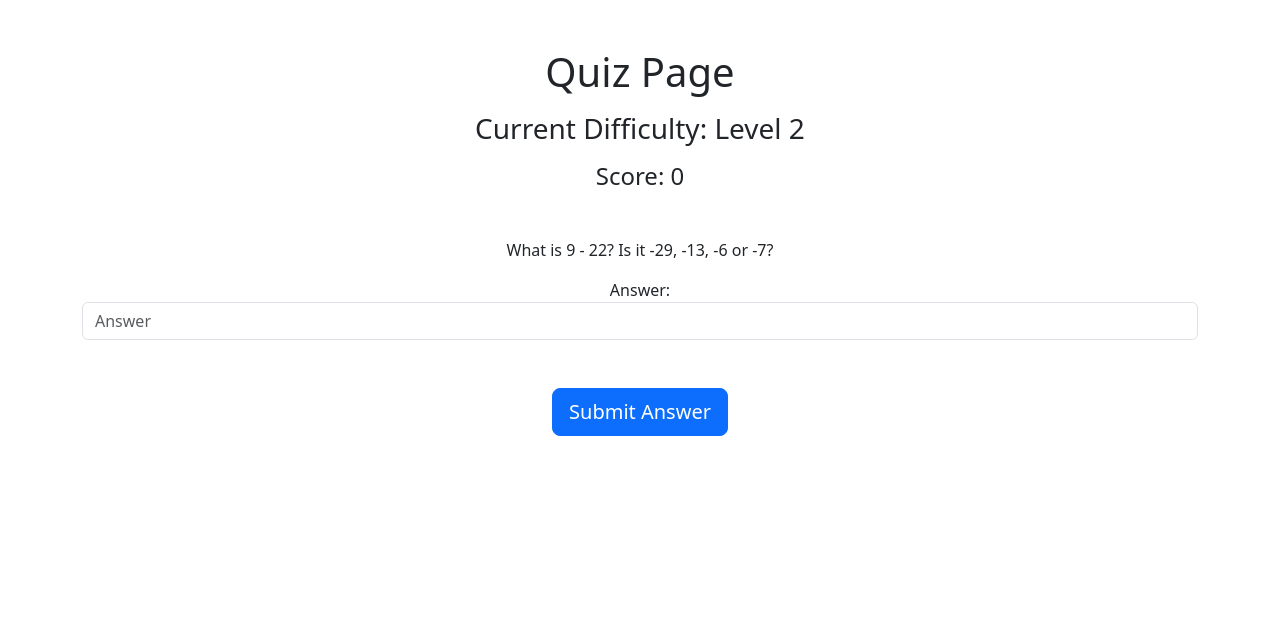
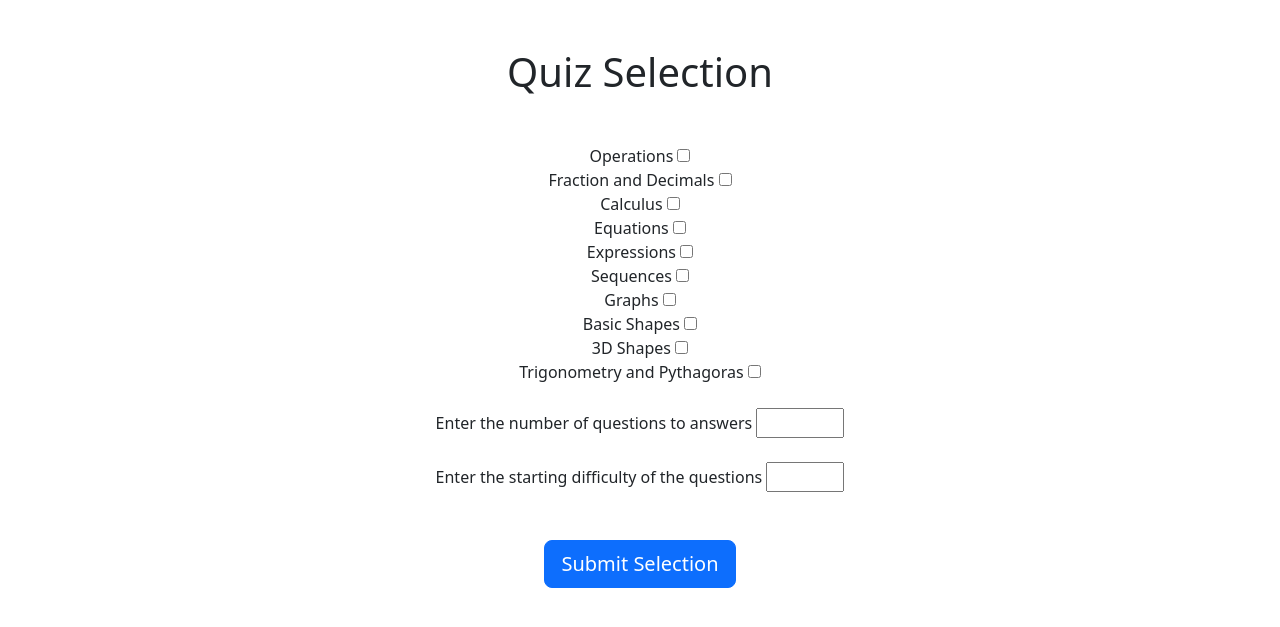
Before and after one commit to frhn13/MathsQuizProject, a Flask app: page / in a window 1280 px wide. Shown: the top 627 px of the page. Run offline with Flask 3, Linux system fonts and the light colour scheme.

Commit message:
Can do whole quiz online and can restart after finishing a quiz

```diff
--- a/main.py
+++ b/main.py
@@ -1,4 +1,5 @@
 from quiz import app
 
 if __name__ == "__main__":
+    print(app.url_map)
     app.run(debug=True)
--- a/quiz/QuizCode/quizCode.py
+++ b/quiz/QuizCode/quizCode.py
@@ -1,4 +1,7 @@
 import random
+
+def question_topic_selection():
+    pass
 
 def answer_generation(real_answer : int, difficulty_weighting : int, question_type : str):
     answers = []
@@ -25,9 +28,6 @@ def answer_generation(real_answer : int, difficulty_weighting : int, question_ty
             difficulty_weighting -= 5
 
     return answers, difficulty_weighting
-
-def answer_checking():
-    pass
 
 def operations_question_generation(entered_difficulty : int, question_types : list):
     # question_topic_chosen = random.choice(question_topics)
--- a/quiz/forms.py
+++ b/quiz/forms.py
@@ -16,7 +16,10 @@ class TopicsForm(FlaskForm):
     graphs = BooleanField(label="Graphs")
     basic_shapes = BooleanField(label="Basic Shapes")
     three_d_shapes = BooleanField(label="3D Shapes")
-    trigonometry = BooleanField(label="Trigonometry and Pythagoreas")
+    trigonometry = BooleanField(label="Trigonometry and Pythagoras")
     questions = IntegerField(label="Enter the number of questions to answers", validators=[DataRequired(), NumberRange(10, 50)])
     difficulty = IntegerField(label="Enter the starting difficulty of the questions", validators=[DataRequired(), NumberRange(1, 5)])
     submit = SubmitField(label="Submit Selection")
+
+class RestartForm(FlaskForm):
+    submit = SubmitField(label="Start New Quiz")
--- a/quiz/templates/quiz.html
+++ b/quiz/templates/quiz.html
@@ -4,10 +4,11 @@
 {% block content %}
 <div class="text-center mt-5">
    <h1>Quiz Page</h1>
-   <h3 class="mt-3">Current Difficulty: Level {{ current_difficulty }}</h3>
+   <h3 class="mt-5">Current Difficulty: Level {{ current_difficulty }}</h3>
    <h4 class="mt-3">Score: {{ score }}</h4>
+   <h5 class="mt-5">Question {{ question_number }}</h5>
    {% if form %}
-      <div class="container mt-5">
+      <div class="container mt-3">
          <p>{{ final_question }}</p>
          <form method="POST" class="form-register">
             {{ form.csrf_token() }}
--- a/quiz/templates/quiz_selection.html
+++ b/quiz/templates/quiz_selection.html
@@ -15,12 +15,15 @@
             {{ form.decimals() }}
             <br>
             {{ form.calculus.label() }}
+            {{ form.calculus() }}
+            <br>
+            {{ form.equations.label() }}
             {{ form.equations() }}
             <br>
-            {{ form.equations.label() }}
+            {{ form.expressions.label() }}
             {{ form.expressions() }}
             <br>
-            {{ form.expressions.label() }}
+            {{ form.sequences.label() }}
             {{ form.sequences() }}
             <br>
             {{ form.graphs.label() }}
--- a/quiz/views.py
+++ b/quiz/views.py
@@ -1,6 +1,6 @@
 from quiz import app
 from flask import render_template, redirect, url_for, request, flash, session
-from quiz.forms import AnswerForm, TopicsForm
+from quiz.forms import AnswerForm, TopicsForm, RestartForm
 from quiz.QuizCode.quizCode import operations_question_generation
 
 @app.route("/remove")
@@ -11,31 +11,77 @@ def remove_page():
     session.pop("current_difficulty", None)
     session.pop("difficulty_range", None)
     session.pop("score", None)
-    return redirect(url_for("base_page"))
+    return redirect(url_for("quiz_selection"))
 
-@app.route("/quiz_selection", methods=["GET", "POST"])
+@app.route("/end-quiz", methods=["GET", "POST"])
+def end_quiz():
+    form = RestartForm()
+    if request.method == "POST":
+        return redirect(url_for("quiz_selection"))
+    number_of_questions = session.get("number_of_questions")
+    score = session.get("score")
+    return render_template("end_quiz.html", form=form, number_of_questions=number_of_questions, score=score)
+
+@app.route("/", methods=["GET", "POST"])
+@app.route("/quiz-selection", methods=["GET", "POST"])
 def quiz_selection():
     form = TopicsForm()
 
+    session.pop("topic_selection", None)
+    session.pop("number_of_questions", None)
+    session.pop("question_number", None)
+    session.pop("final_question", None)
+    session.pop("final_answer", None)
+    session.pop("final_difficulty_weighting", None)
+    session.pop("current_difficulty", None)
+    session.pop("difficulty_range", None)
+    session.pop("score", None)
+
     if request.method == "POST":
-        pass
+        topics_chosen = []
+        if request.form.get("operations") is not None:
+            topics_chosen.append("operations")
+        if request.form.get("decimals") is not None:
+            topics_chosen.append("decimals")
+        if request.form.get("calculus") is not None:
+            topics_chosen.append("calculus")
+        if request.form.get("equations") is not None:
+            topics_chosen.append("equations")
+        if request.form.get("expressions") is not None:
+            topics_chosen.append("expressions")
+        if request.form.get("sequences") is not None:
+            topics_chosen.append("sequences")
+        if request.form.get("graphs") is not None:
+            topics_chosen.append("graphs")
+        if request.form.get("basic_shapes") is not None:
+            topics_chosen.append("basic_shapes")
+        if request.form.get("three_d_shapes") is not None:
+            topics_chosen.append("three_d_shapes")
+        if request.form.get("trigonometry") is not None:
+            topics_chosen.append("trigonometry")
+        if len(topics_chosen) == 0:
+            flash("Please select a topic.", category="danger")
+            # return redirect(url_for("quiz_selection"))
+        else:
+            session["topic_selection"] = topics_chosen
+            session["current_difficulty"] = int(request.form.get("difficulty"))
+            session["number_of_questions"] = int(request.form.get("questions"))
+            session["question_number"] = 1
+            session["difficulty_range"] = 50
+            session["score"] = 0
+            print(session.get("topic_selection"))
+            return redirect(url_for("quiz_page"))
 
     return render_template("quiz_selection.html", form=form)
 
-@app.route("/", methods=["GET", "POST"])
-@app.route("/home", methods=["GET", "POST"])
-def base_page():
+
+@app.route("/quiz", methods=["GET", "POST"])
+def quiz_page():
     form = AnswerForm()
     difficulty_boundary = 20
-
-    if "current_difficulty" not in session:
-        session["current_difficulty"] = 2
-        session["difficulty_range"] = 50
-        session["score"] = 0
-
     if "final_answer" not in session:
         first_num, second_num, question, answer, difficulty_weighting = operations_question_generation(
-            2, ["free_text", "multiple-choice", "true/false"])
+            int(session.get("current_difficulty")), ["free_text", "multiple-choice", "true/false"])
         session["final_answer"] = answer
         session["final_question"] = question
         session["final_difficulty_weighting"] = difficulty_weighting
@@ -53,10 +99,10 @@ def base_page():
                     pass
                 else:
                     flash("You must enter True or False. Try again", category="danger")
-                    return redirect(url_for("base_page"))
+                    return redirect(url_for("quiz_page"))
         except Exception:
             flash("You must enter a number. Try again.", category="danger")
-            return redirect(url_for("base_page"))
+            return redirect(url_for("quiz_page"))
 
         if answer == final_answer:
             session["score"]  += 1
@@ -72,17 +118,26 @@ def base_page():
                 session["difficulty_range"] -= (
                         (difficulty_boundary - (
                                     session["final_difficulty_weighting"] - (session["current_difficulty"] * 20))) * 2)
-                if session["difficulty_range"] <= 0 and session["current_difficulty"]:
+                if session["difficulty_range"] <= 0:
                     session["current_difficulty"] -= 1
                     session["difficulty_range"] = 50
-            flash(f"You got it wrong! The correct answer is {final_answer}", category="danger")
+            flash(f"You got it wrong! The correct answer is {final_answer}.", category="danger")
 
+        print(session.get("final_difficulty_weighting"))
+        print(session.get("current_difficulty"))
+        print(session.get("difficulty_range"))
+
+        session["question_number"] += 1
         session.pop("final_question", None)
         session.pop("final_answer", None)
         session.pop("final_difficulty_weighting", None)
-        print(session.get("current_difficulty"))
-        print(session.get("difficulty_range"))
-        return redirect(url_for("base_page"))
+
+        if session["question_number"] > session["number_of_questions"]:
+            return redirect(url_for("end_quiz"))
+
+        return redirect(url_for("quiz_page"))
+
     current_difficulty = session.get("current_difficulty")
     score = session.get("score")
-    return render_template("quiz.html", form=form, final_question=final_question, current_difficulty=current_difficulty, score=score)
+    question_number = session.get("question_number")
+    return render_template("quiz.html", form=form, final_question=final_question, current_difficulty=current_difficulty, score=score, question_number=question_number)
```
Also changed, not shown: quiz/templates/end_quiz.html (added, +18 -0 lines).
